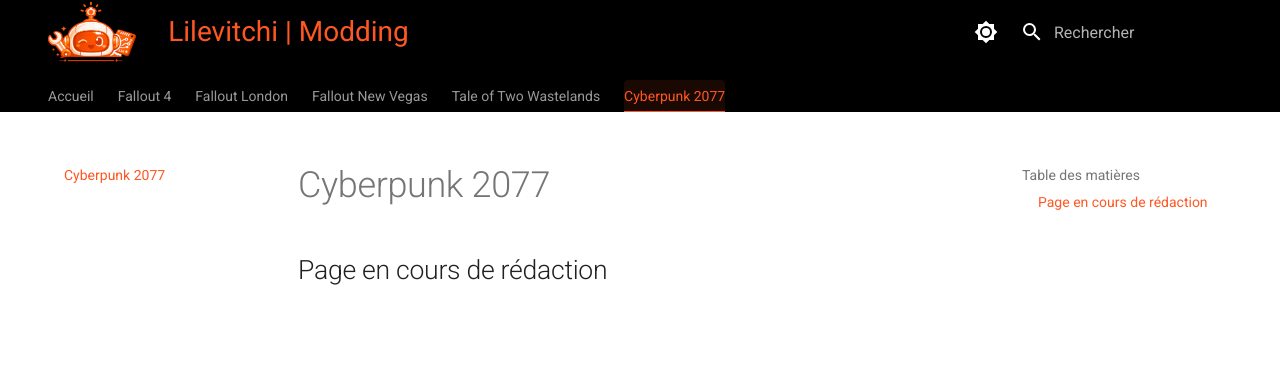
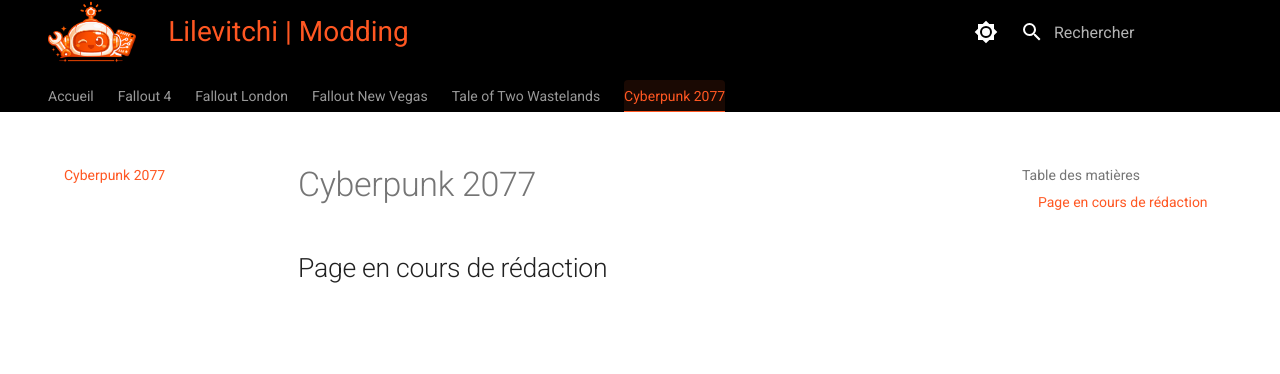
Before and after one commit to Lilevitchi/lilevitchi.github.io, an MkDocs documentation site: the page built from docs/cyberpunk/index.md, in a window 1280 px wide. Shown: the top 374 px of the page. Built offline with MkDocs 1.6.1 and Material for MkDocs 9.7.7, drawn with Linux system fonts in a browser that asks for light colours.

Commit message:
Update extra.css

```diff
--- a/docs/stylesheets/extra.css
+++ b/docs/stylesheets/extra.css
@@ -62,9 +62,9 @@
     font-size: 0.85rem !important;
 }
 
-.md-typeset h1 {
-    font-size: 1.8rem;
+.md-typeset h1, .md-typeset h2, .md-typeset h3, .md-typeset h4 {
     margin-bottom: 1rem;
+    text-transform: none !important;
 }
 
 /* Liens : Couleur adaptative par défaut (blanc/noir), Orange au survol */
@@ -93,8 +93,12 @@
 .md-typeset h1 .twemoji svg,
 .md-typeset h2 .twemoji svg,
 .md-typeset h3 .twemoji svg,
+.md-typeset h4 .twemoji svg,
+.md-typeset h5 .twemoji svg,
+.md-typeset h6 .twemoji svg,
 .md-typeset .bot-advice .twemoji svg,
-.md-typeset .orange-icon svg {
+.md-typeset .orange-icon svg,
+.md-typeset li .twemoji svg:not(a .twemoji svg) {
     fill: #ff5722 !important;
 }
 
```
